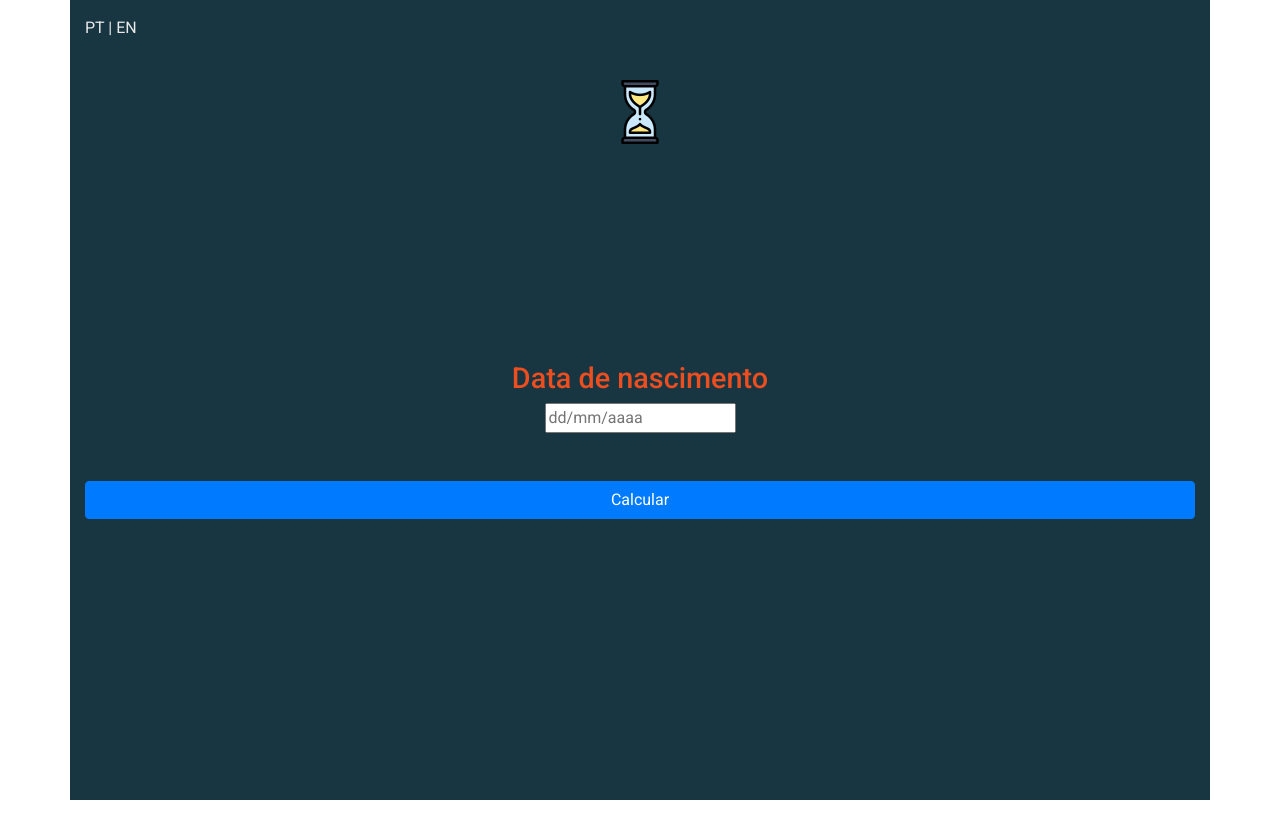
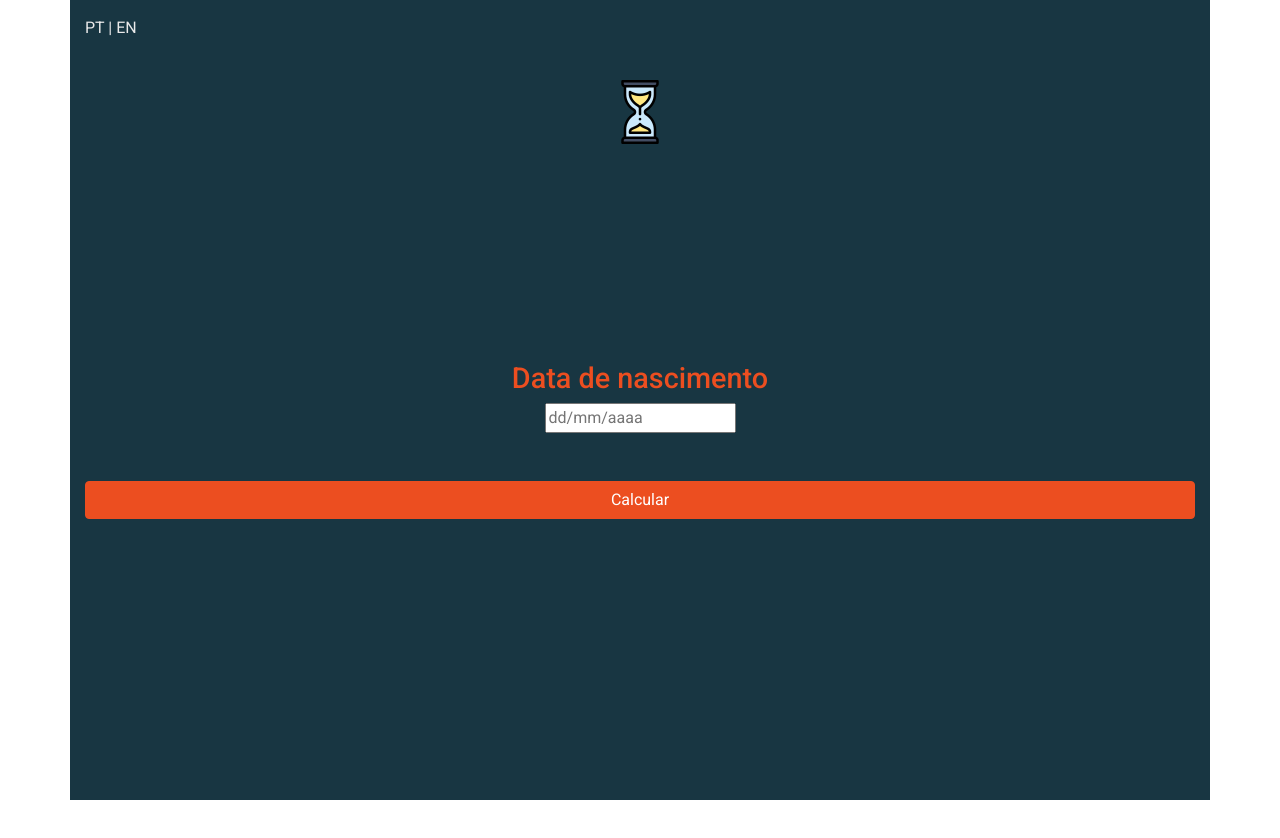
Before and after one commit to brunofpinheiro/life-counter-angular, an Angular app: page / in a window 1280 px wide. Built offline with nearby package versions, Linux system fonts and the light colour scheme; what ngx-mask would draw is missing.

Commit message:
changing the calculate button's color

```diff
--- a/src/app/app.component.scss
+++ b/src/app/app.component.scss
@@ -1,3 +1,8 @@
+// Slightly darken a color
+@function shade($color, $percentage) {
+  @return mix(black, $color, $percentage);
+}
+
 main {
   background-color: #183642;
   height: 100%;
@@ -30,3 +35,17 @@ h2 {
 .container {
   max-width: unset;
 }
+
+.btn-primary, .btn-primary:active {
+  background-color: #EC4E20 !important;
+  border-color: #EC4E20 !important;
+}
+
+.btn-primary:focus {
+  box-shadow: none !important;
+}
+
+.btn-primary:hover {
+  background-color: shade(#EC4E20, 20%) !important;
+  border-color: shade(#EC4E20, 20%) !important;
+}
```
